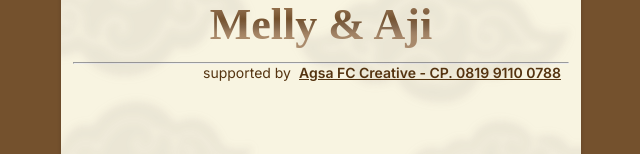
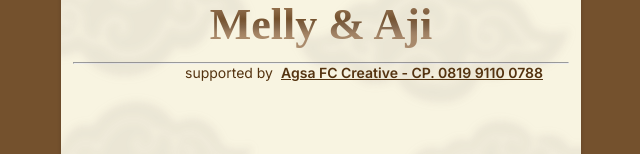
Before and after one commit to gngap-016/wedding-melly-and-aji, a Next.js app: page / in a window 1280 px wide. Shown: the part 4235-4389 px from the top of the page, without its empty margins (319-959 px from the left). Built offline with nearby package versions, Linux system fonts and the light colour scheme; a web font is replaced by a local one.

Commit message:
Update footer styles v1.01

```diff
--- a/src/components/footer/footer.module.scss
+++ b/src/components/footer/footer.module.scss
@@ -44,7 +44,7 @@
 }
 
 .textSupported {
-  margin-left: -148px;
+  margin-left: -184px;
 }
 
 .myLink {
```
